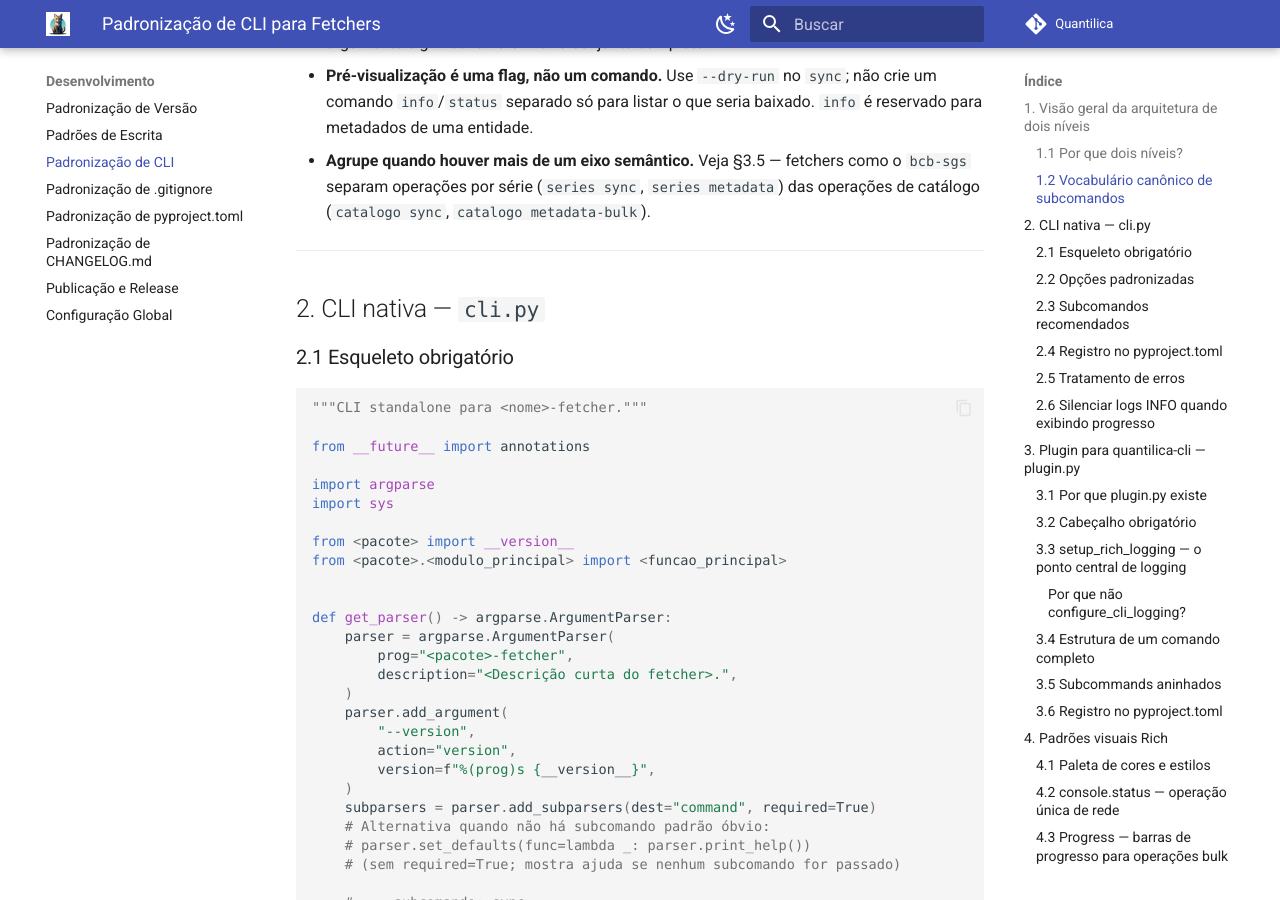
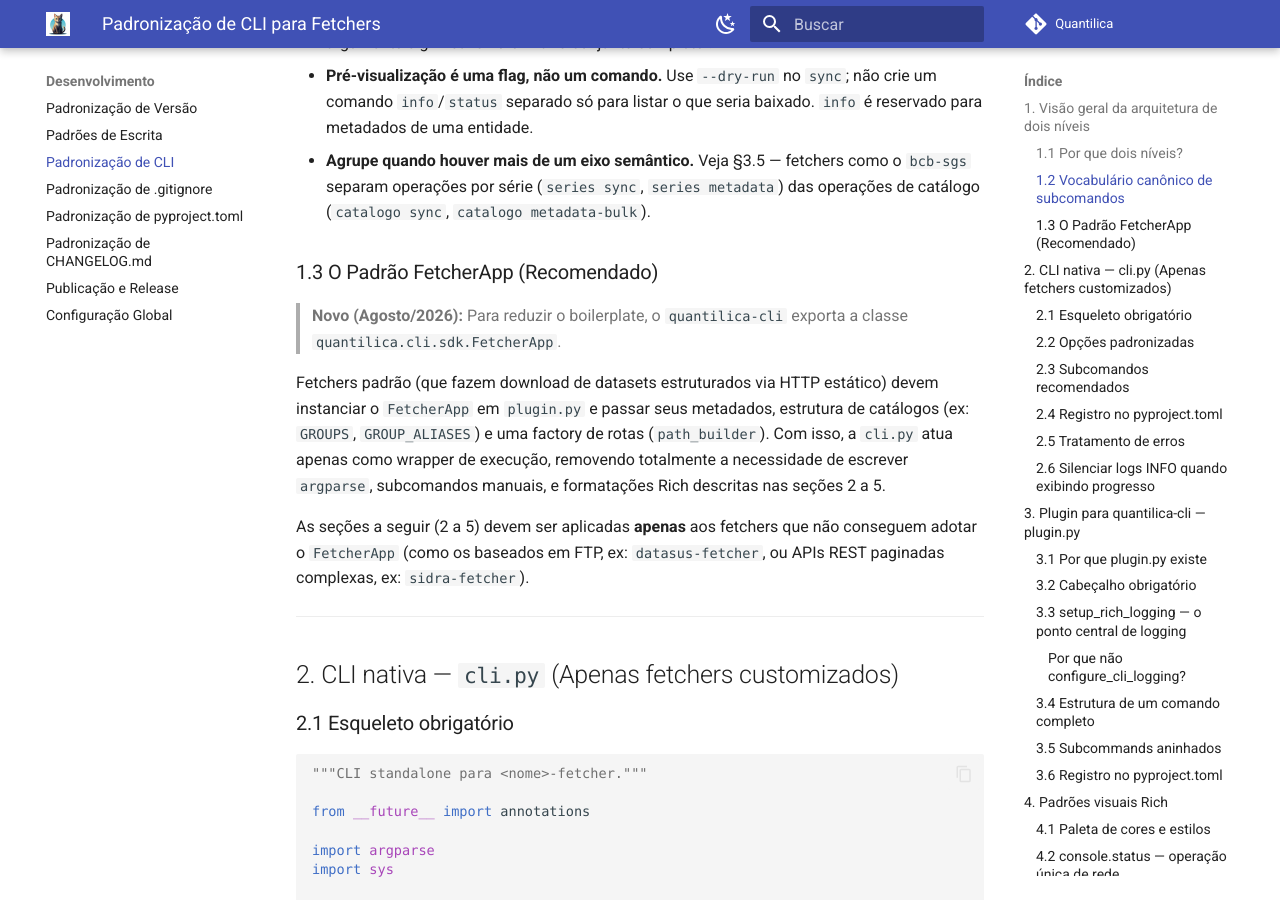
Before and after one commit to Quantilica/docs, an MkDocs documentation site: the page built from docs/normas/cli-fetchers.md, in a window 1280 px wide and 900 px high, scrolled down 2566 px. Built offline with MkDocs 1.6.1 and Material for MkDocs 9.7.7, drawn with Linux system fonts in a browser that asks for light colours; some web fonts are replaced; comment, search, counter and statistics services are not loaded.

Commit message:
docs(normas): introduz o padrão FetcherApp no guia de CLI

```diff
--- a/docs/normas/cli-fetchers.md
+++ b/docs/normas/cli-fetchers.md
@@ -78,9 +78,17 @@
   o `bcb-sgs` separam operações por série (`series sync`, `series metadata`) das
   operações de catálogo (`catalogo sync`, `catalogo metadata-bulk`).
 
+### 1.3 O Padrão FetcherApp (Recomendado)
+
+> **Novo (Agosto/2026):** Para reduzir o boilerplate, o `quantilica-cli` exporta a classe `quantilica.cli.sdk.FetcherApp`.
+
+Fetchers padrão (que fazem download de datasets estruturados via HTTP estático) devem instanciar o `FetcherApp` em `plugin.py` e passar seus metadados, estrutura de catálogos (ex: `GROUPS`, `GROUP_ALIASES`) e uma factory de rotas (`path_builder`). Com isso, a `cli.py` atua apenas como wrapper de execução, removendo totalmente a necessidade de escrever `argparse`, subcomandos manuais, e formatações Rich descritas nas seções 2 a 5.
+
+As seções a seguir (2 a 5) devem ser aplicadas **apenas** aos fetchers que não conseguem adotar o `FetcherApp` (como os baseados em FTP, ex: `datasus-fetcher`, ou APIs REST paginadas complexas, ex: `sidra-fetcher`).
+
 ---
 
-## 2. CLI nativa — `cli.py`
+## 2. CLI nativa — `cli.py` (Apenas fetchers customizados)
 
 ### 2.1 Esqueleto obrigatório
 
```
